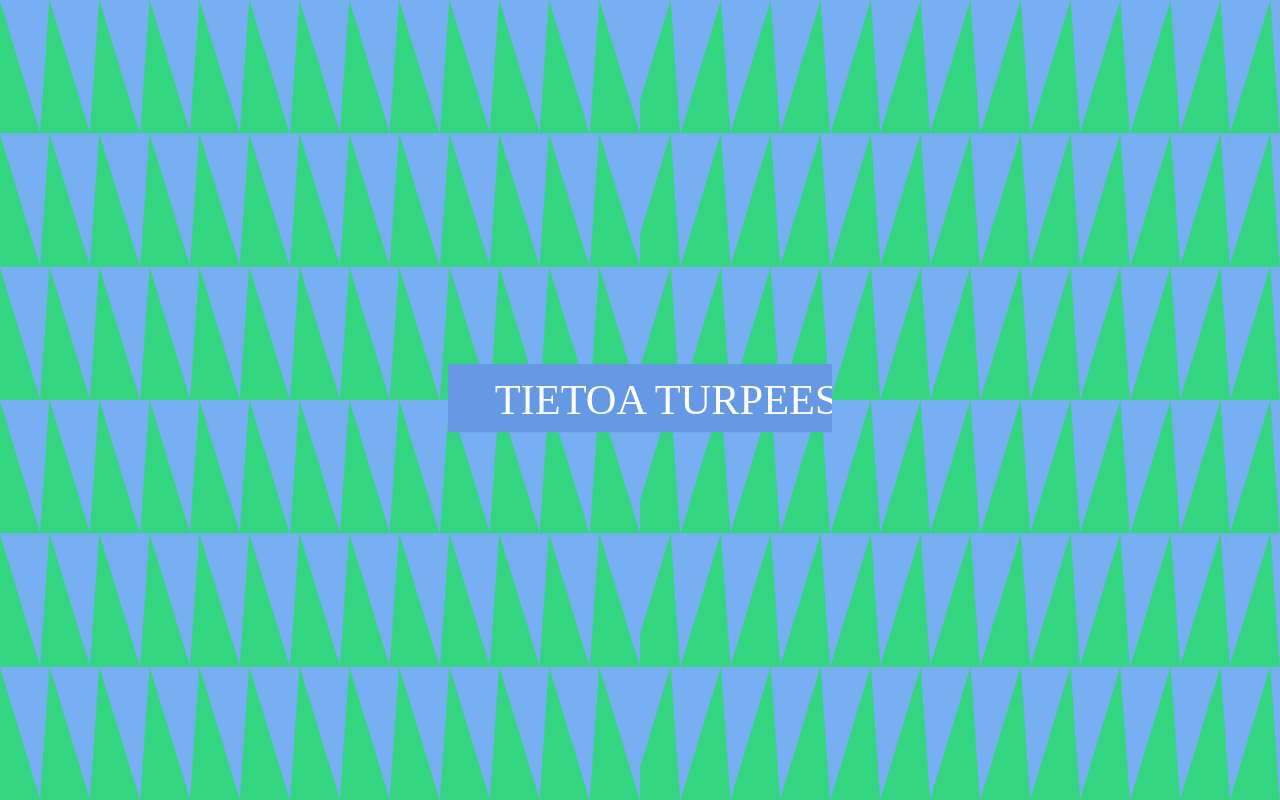
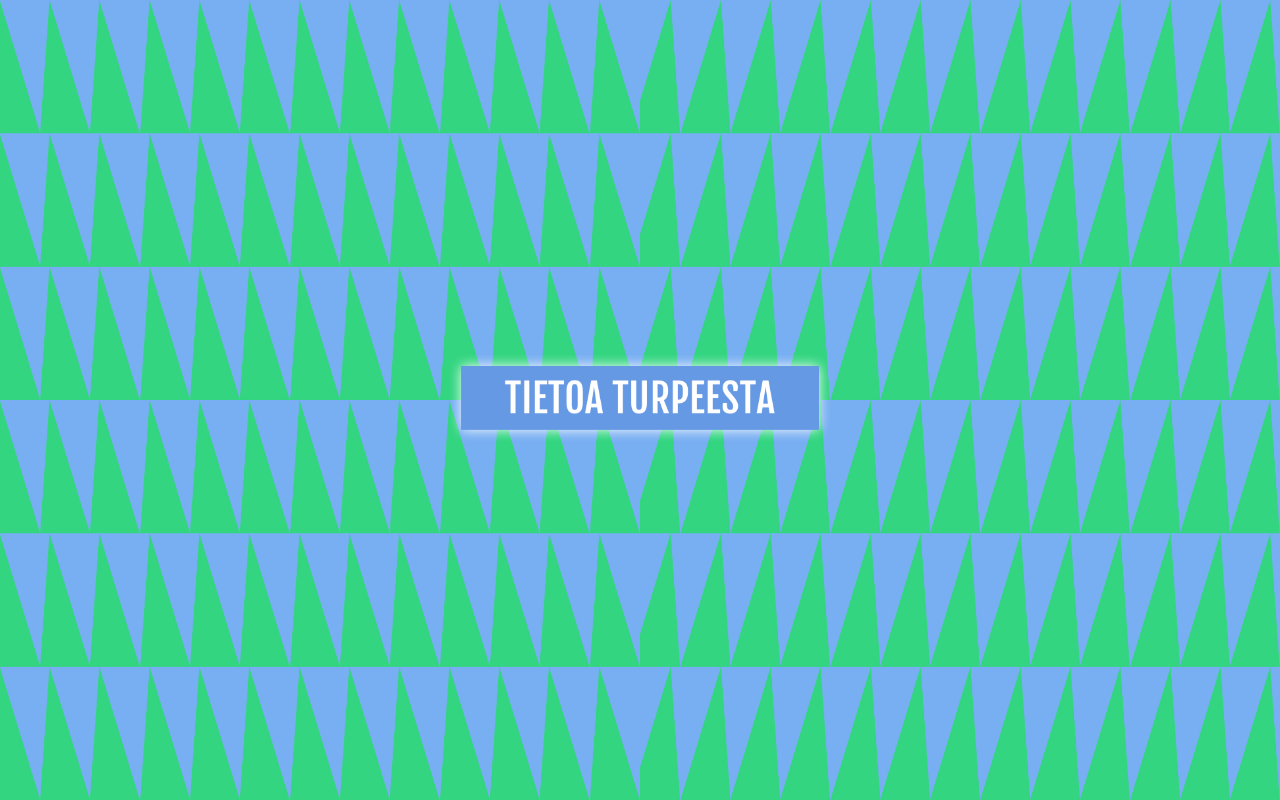
Before and after one commit to tatukoivisto/tatukoivisto.github.io, a plain HTML site: page index.html in a window 1280 px wide. Drawn offline with nearby package versions, Linux system fonts and the light colour scheme.

Commit message:
new logo

```diff
--- a/index.html
+++ b/index.html
@@ -5,9 +5,9 @@
   <meta http-equiv="X-UA-Compatible" content="IE=edge">
   <meta name="viewport" content="width=device-width, initial-scale=1">
   <!-- The above 3 meta tags *must* come first in the head; any other head content must come *after* these tags -->
-  <title>Bootstrap 101 Template</title>
+  <title>TURVE</title>
 
-  <!-- Bootstrap -->
+
 
   <link href="css/custom.css" rel="stylesheet">
   <script src="https://ajax.googleapis.com/ajax/libs/jquery/3.1.1/jquery.min.js"></script>
@@ -38,7 +38,7 @@
 
 
       <div id="logo-container">
-        <img id="logo-style" src="img/logo.svg">
+        <img id="logo-style" src="img/logo.png">
       </div>
 
       <div class="content-div-1">
--- a/js/custom.js
+++ b/js/custom.js
@@ -1,4 +1,8 @@
 $(document).ready(function() {
+
+
+
+
 
 $("#logo-style").click(hideCover);
 
```
Also changed, not shown: img/logo.jpg (added), img/logo.png (added).
